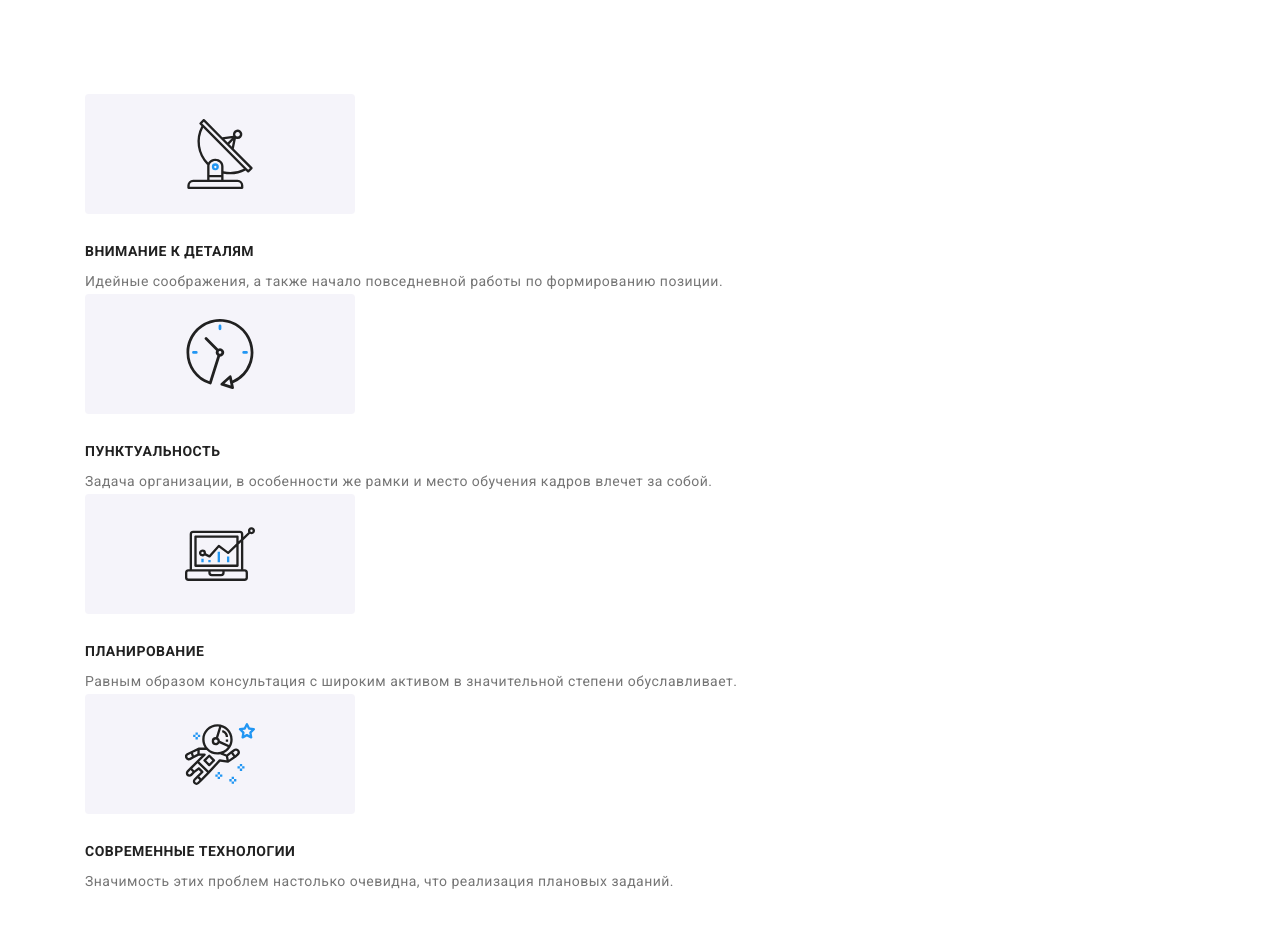
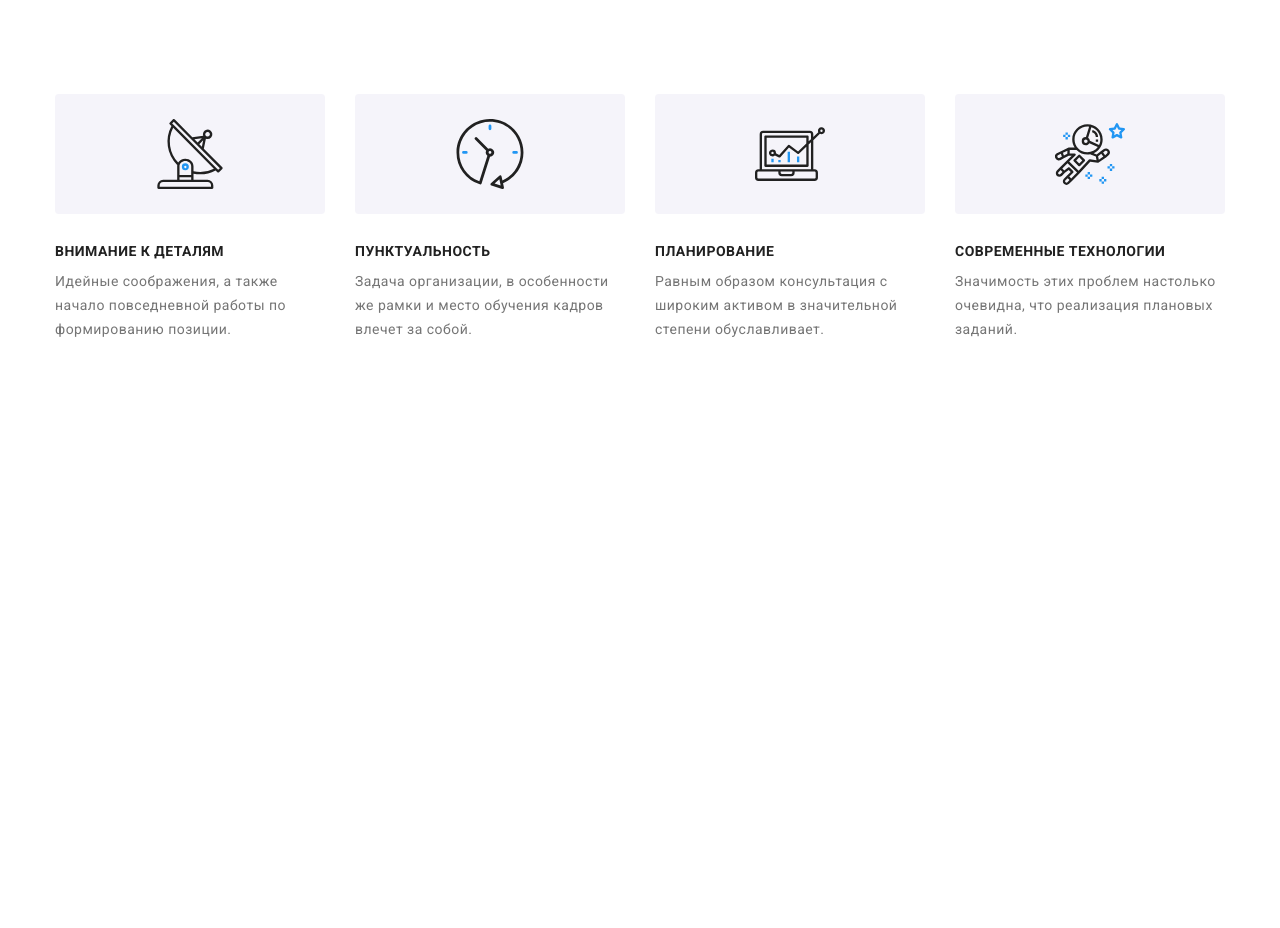
Before and after one commit to AnnaKucherenko/homework7, a plain HTML site: page index.html in a window 1280 px wide. After the commit the page ends 800 px from the top, so only its background shows below. Drawn offline with nearby package versions, Linux system fonts and the light colour scheme.

Commit message:
Адаптив

```diff
--- a/sass/layout/_benefits.scss
+++ b/sass/layout/_benefits.scss
@@ -12,7 +12,8 @@
 .benefits__list {
   @extend %list;
   @media screen and (min-width: 768px) {
-    // display: flex;
+    display: flex;
+    margin-left: -30px;
     // justify-content: space-between;
   }
 }
@@ -34,7 +35,7 @@
   &::before {
     display: block;
     content: "";
-    width: 100%;
+    max-width: 100%;
     @media screen and (min-width: 768px) {
       width: 354px;
     }
```
Also changed, not shown: css/main.css, css/main.min.css, 2 other files.
